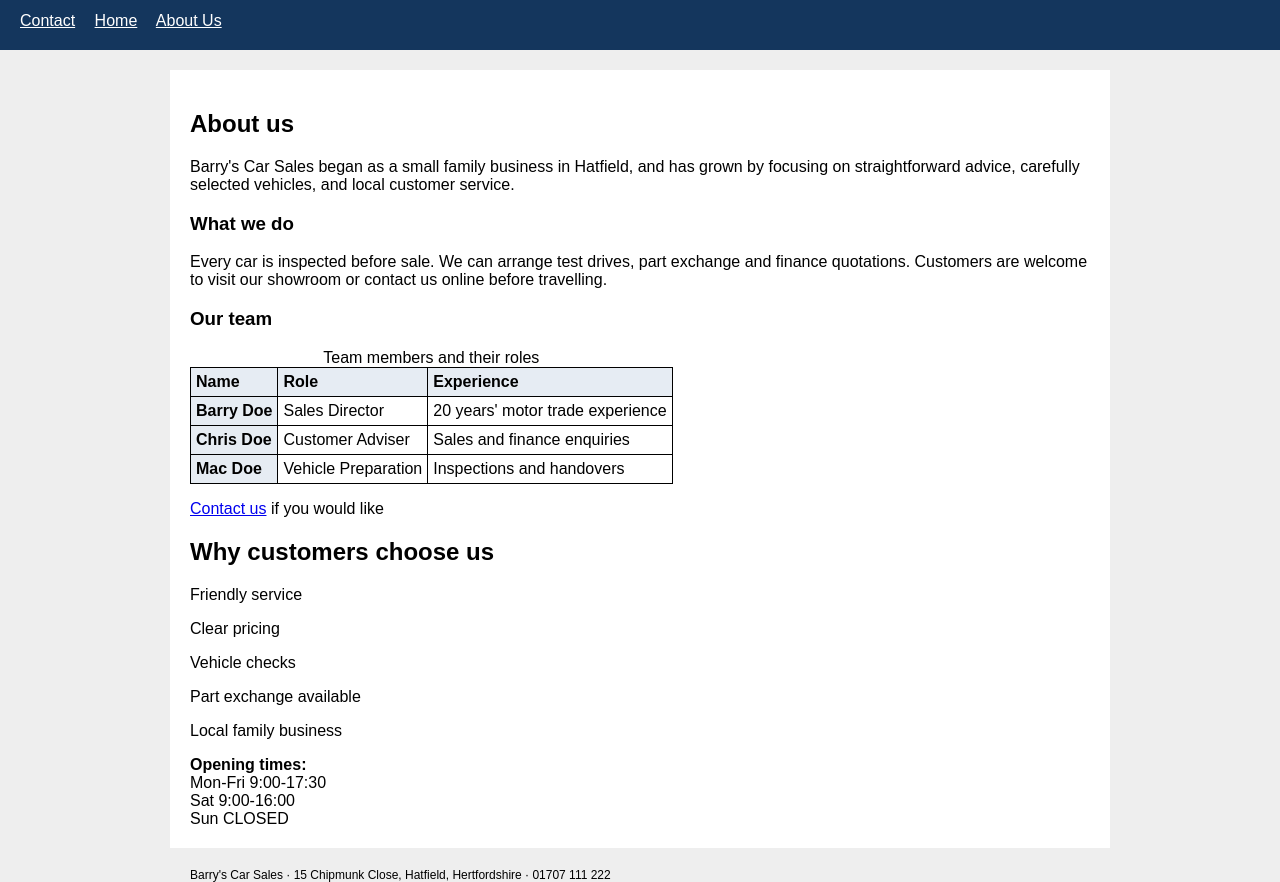
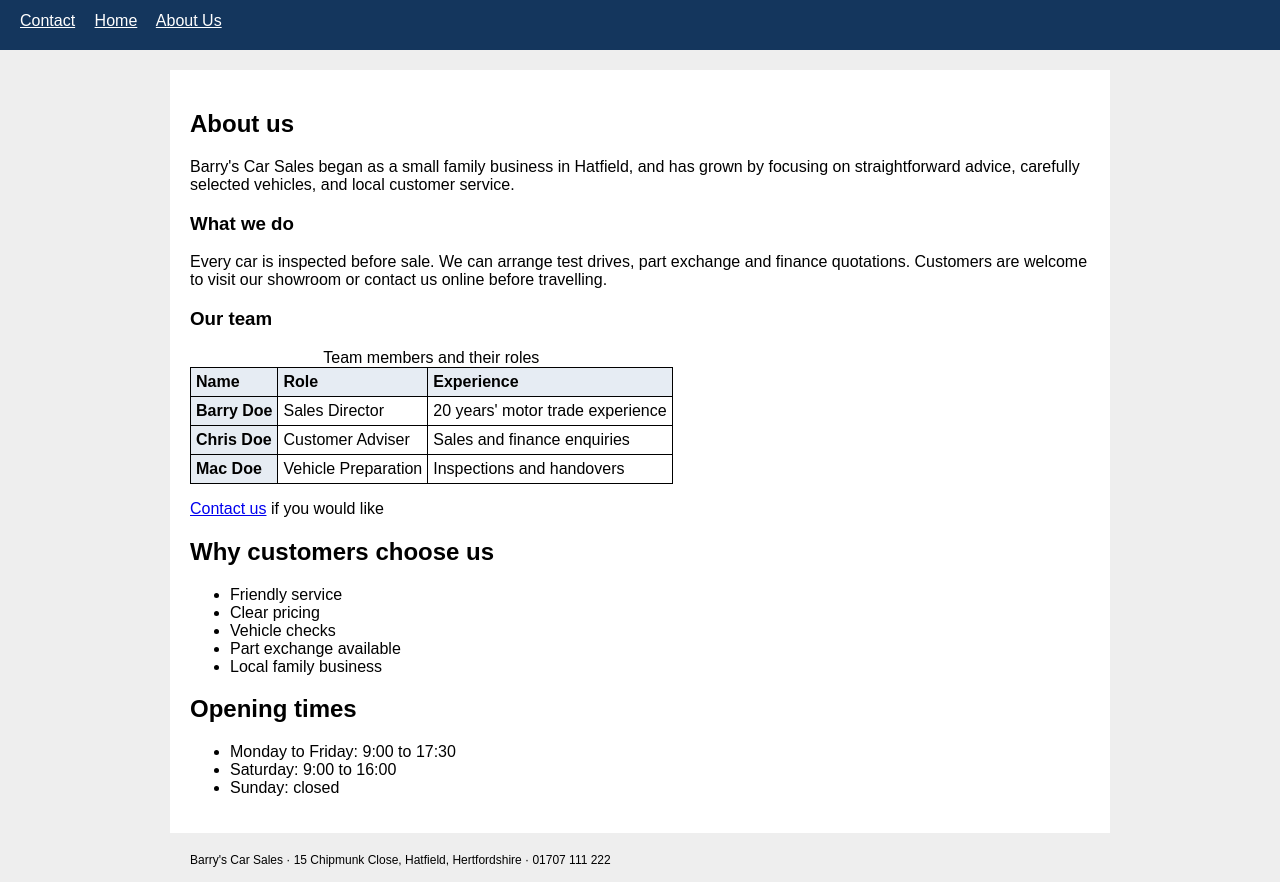
Before and after one commit to ayaanamjad41/barrys-car-sales-enhanced, a plain HTML site: page about.html in a window 1280 px wide. Shown: the part 96-978 px from the top of the page. Drawn offline with Linux system fonts and the light colour scheme.

Commit message:
Use lists for benefits and opening times, add Opening times heading (WCAG 1.3.1)

```diff
--- a/about.html
+++ b/about.html
@@ -65,20 +65,24 @@
 
         <aside>
             <h2>Why customers choose us</h2>
-            <p>Friendly service</p>
-            <p>Clear pricing</p>
-            <p>Vehicle checks</p>
-            <p>Part exchange available</p>
-            <p>Local family business</p>
+                       <ul>
+                <li>Friendly service</li>
+                <li>Clear pricing</li>
+                <li>Vehicle checks</li>
+                <li>Part exchange available</li>
+                <li>Local family business</li>
+            </ul>
         </aside>
     </div>
 
-    <div>
-        <strong>Opening times:</strong><br>
-        Mon-Fri 9:00-17:30<br>
-        Sat 9:00-16:00<br>
-        Sun CLOSED
-    </div>
+        <section>
+        <h2>Opening times</h2>
+        <ul>
+            <li>Monday to Friday: 9:00 to 17:30</li>
+            <li>Saturday: 9:00 to 16:00</li>
+            <li>Sunday: closed</li>
+        </ul>
+    </section>
 </main>
 
 <footer>
```
